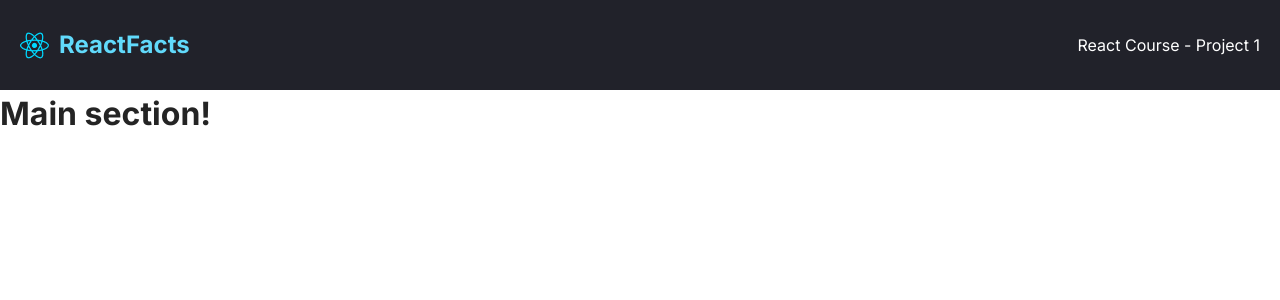
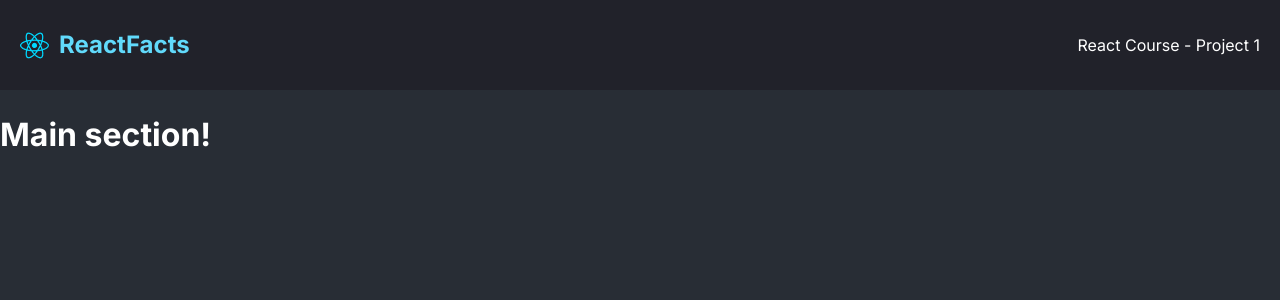
Before and after one commit to ChaseDev7/second-project, a React (Vite) app: page / in a window 1280 px wide. Shown: the top 300 px of the page. Built offline with nearby package versions, Linux system fonts and the light colour scheme.

Commit message:
Update main section CSS

```diff
--- a/src/index.css
+++ b/src/index.css
@@ -66,5 +66,13 @@ body {
 }
 
 .main-section {
+  color: white;
   margin-top: 90px;
+  background-color: #282D35;
+  display: flex;
+  position: fixed;
+  top: 0;
+  bottom: 0;
+  left: 0;
+  right: 0;
 }
```
